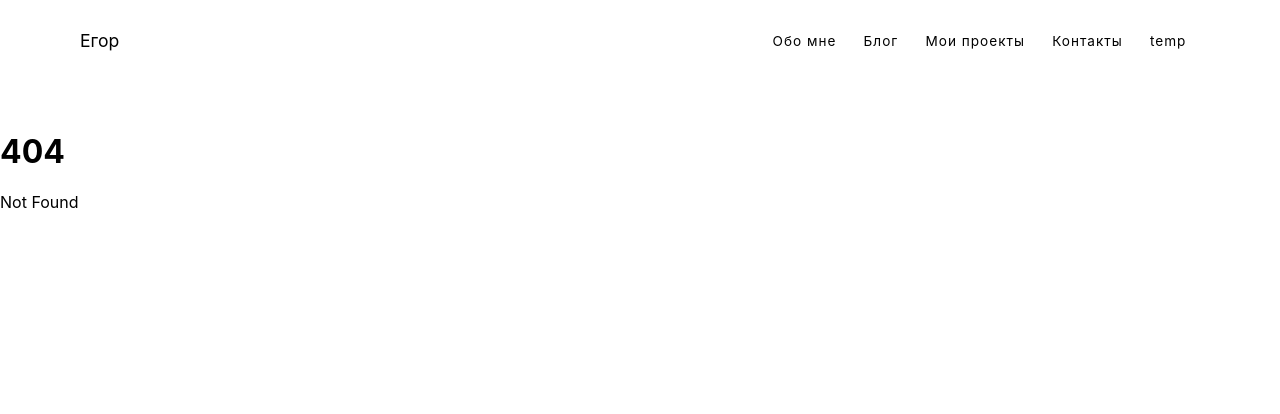
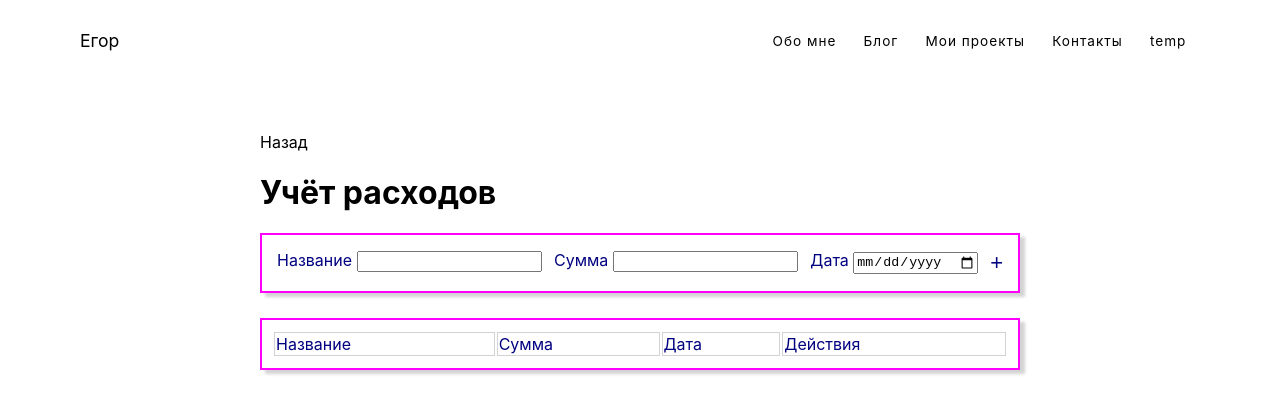
Before and after one commit to dosomethingman/SvelteProject, a SvelteKit app: page /projects/apps/2 in a window 1280 px wide. Before the commit this address had no page. Shown: the top 414 px of the page. Built offline with nearby package versions, Linux system fonts and the light colour scheme.

Commit message:
added first prototype of costs table

```diff
--- a/src/routes/projects/apps/1/+layout.svelte
+++ b/src/routes/projects/apps/+layout.svelte
@@ -1,5 +1,5 @@
 <div class='container'>
-    <a href='/projects'>Домой</a>
+    <a href='/projects'>Назад</a>
     <slot/>
 </div>
 
--- a/src/routes/projects/apps/1/+page.svelte
+++ b/src/routes/projects/apps/1/+page.svelte
@@ -1,3 +1,7 @@
+<svelte:head>
+    <title>Список дел</title>
+</svelte:head>
+
 <script>
     import Icon from '../../../../components/Icon.svelte';
 
--- /dev/null
+++ b/src/routes/projects/apps/2/+page.svelte
@@ -0,0 +1,103 @@
+<svelte:head>
+    <title>Учёт расходов</title>
+</svelte:head>
+
+<script>
+    let costs = [];
+    let newCost = {};
+
+    function addExpence () {
+        if (newCost.summ < 0) {
+            newCost.summ *= -1;
+        }
+        costs = [
+            ...costs,
+            {
+                name: newCost.name,
+                summ: newCost.summ,
+                dateAdded: newCost.dateAdded,
+            },
+        ]
+        newCost = {};
+    };
+</script>
+
+<main>
+
+    <h1>Учёт расходов</h1>
+
+    <form class="cost-form" on:submit|preventDefault={addExpence}>
+
+        <div class="input-field">
+            <label for="name">Название</label>
+            <input type="text" id="name" class="form-element" cols=20 required bind:value={newCost.name}>
+        </div>
+
+        <div class="input-field">
+            <label for="summ">Сумма</label>
+            <input type="number" id="summ" class="form-element" cols=20 required bind:value={newCost.summ}>
+        </div>
+
+        <div class="input-field">
+            <label for="date-added">Дата</label>
+            <input type="date" id="date-added" class="form-element" cols=20 bind:value={newCost.dateAdded}>
+        </div>
+
+        <button class="add-cost">+</button>
+    </form>
+
+    <table class="costs-table">
+        <thead>
+            <tr class="table-headers">
+                <td>Название</td>
+                <td>Сумма</td>
+                <td>Дата</td>
+                <td>Действия</td>
+            </tr>
+        </thead>
+        <tbody>
+            {#each costs as cost, index}
+                <tr>
+                    <td>{cost.name}</td>
+                    <td>{cost.summ}</td>
+                    {#if cost.dateAdded}
+                        <td>{cost.dateAdded}</td>
+                    {:else}
+                        <td>Не указана</td>
+                    {/if}
+                    <td>Действия</td>
+                </tr>
+            {/each}
+        </tbody>
+    </table>
+
+</main>
+
+<style>
+    .cost-form, .costs-table {
+        border: 2px solid magenta;
+        box-shadow: 5px 4px 3px lightgray;
+        color: navy;
+    }
+    td {
+        border: 1px solid lightgray;
+    }
+    .cost-form {
+        display: flex;
+        justify-content: space-between;
+        padding: 15px;
+    }
+    .costs-table {
+        width: 100%;
+        margin-top: 25px;
+        padding: 10px;
+    }
+    .add-cost {
+        appearance: none;
+        border: none;
+        padding: 0;
+        font-size: 22px;
+        color: navy;
+        background-color: transparent;
+    }
+</style>
--- a/src/routes/projects/routes.js
+++ b/src/routes/projects/routes.js
@@ -4,4 +4,9 @@ export const routes = [
         title: 'Что-бы сделать',
         body: 'Простое и удобное приложение для организации задач. С его помощью вы можете легко создавать, отслеживать и завершать свои ежедневные задачи.',
     },
+    {
+        id: 2,
+        title: "Учёт расходов",
+        body: "Таблица расходов для итоговой аттестации",
+    },
 ];
```
Also changed, not shown: src/app.html (line endings or trailing spaces). Lines whose indentation alone changed are shown as unchanged.
